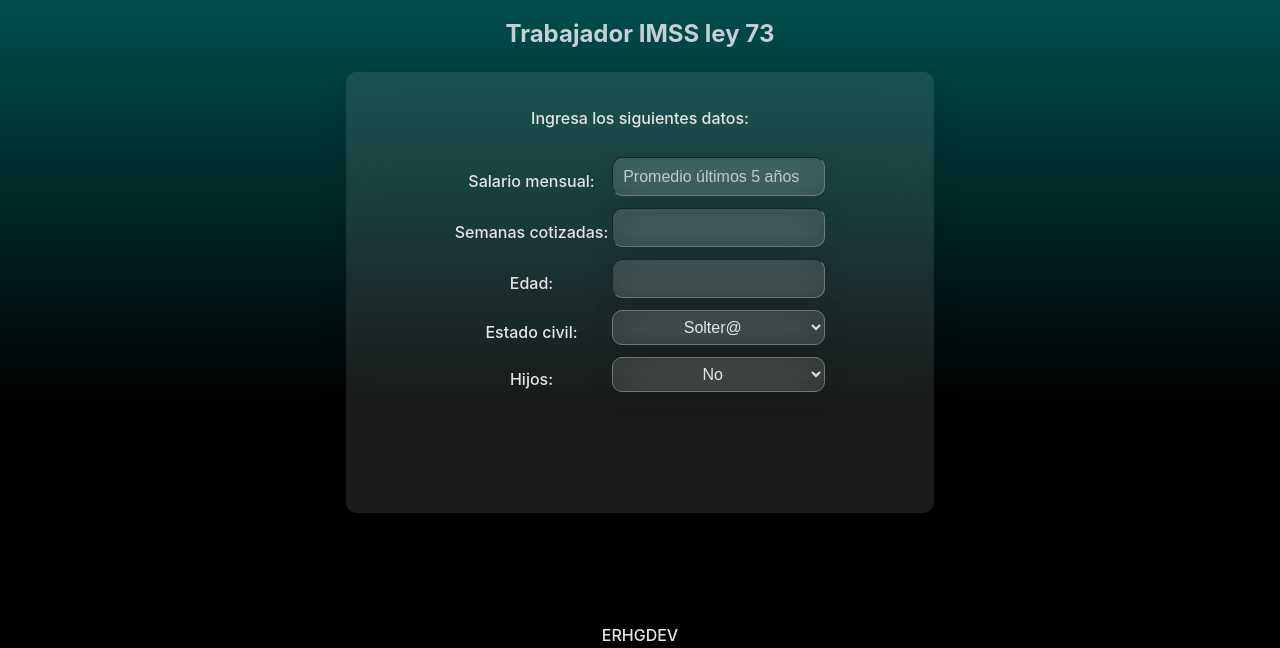
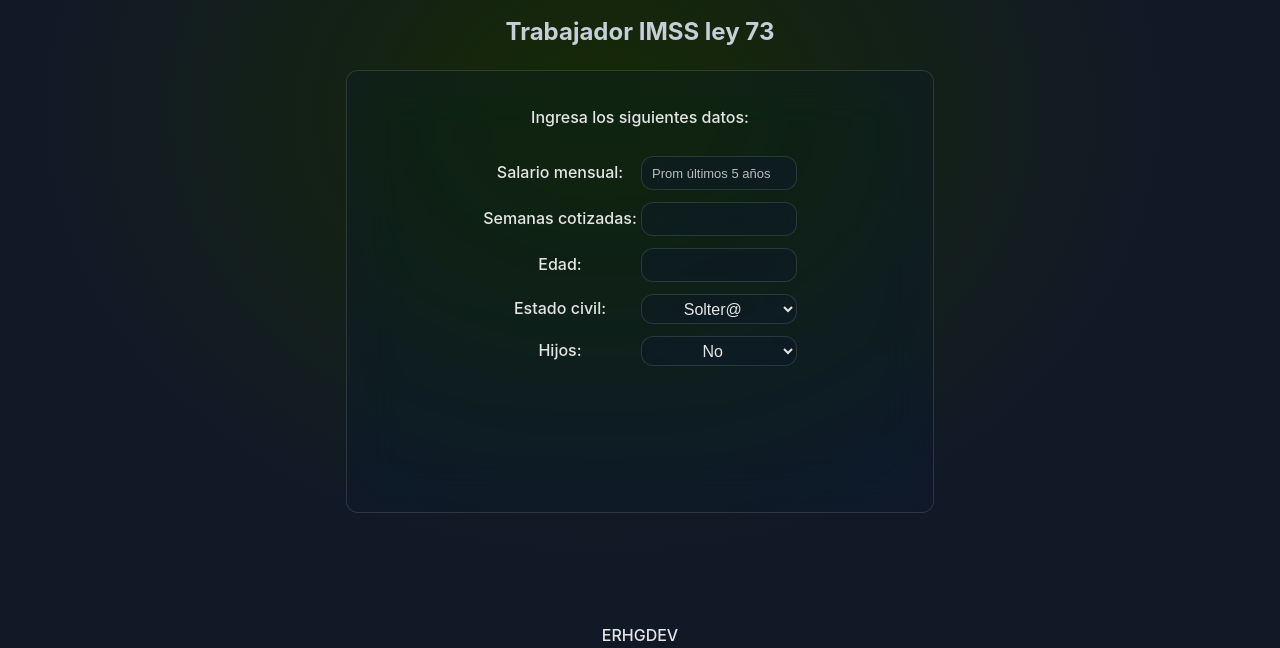
Before and after one commit to ERHGDEV/pensionL73, a website built with Vite: page index.html in a window 1280 px wide. Shown: the part 152-800 px from the top of the page. Built offline with nearby package versions, Linux system fonts and the light colour scheme.

Commit message:
update styles

```diff
--- a/sources/templates.js
+++ b/sources/templates.js
@@ -11,26 +11,26 @@
 
     <table id="formularioDatos">
       <tr>
-        <td>Salario mensual:</td>
-        <td><input type="number" id="salPromedio" placeholder="Promedio últimos 5 años" min="7467.91"></td>
+        <td class="text-label" >Salario mensual:</td>
+        <td><input type="number" id="salPromedio" placeholder="Prom últimos 5 años" min="7467.91"></td>
       </tr>
       <tr>
-        <td>Semanas cotizadas:</td>
+        <td class="text-label" >Semanas cotizadas:</td>
         <td><input type="number" id="semCotizadas" min="0"></td>
       </tr>
       <tr>
-        <td>Edad:</td>
+        <td class="text-label" >Edad:</td>
         <td><input type="number" id="edad" min="40"></td>
       </tr>
       <tr>
-        <td>Estado civil:</td>
+        <td class="text-label" >Estado civil:</td>
         <td> <select name="estadoCivil" id="estadoCivil">
           <option value="0">Solter@</option>
           <option value="1">Casad@</option>
         </select></td>
       </tr>
       <tr>
-        <td>Hijos:</td>
+        <td class="text-label" >Hijos:</td>
         <td> <select name="hijos" id="hijos">
           <option value="0">No</option>
           <option value="1">1</option>
--- a/style.css
+++ b/style.css
@@ -4,8 +4,10 @@
   font-weight: 500;
   color: #e5e5e5;
 
-  background: rgb(0,0,0);
-  background: linear-gradient(0deg, #000000 30%, #005050 82%);
+  background-color: #111927;
+  background-image:
+      radial-gradient(at 47% 33%, #162a04 0, transparent 59%),
+      radial-gradient(at 82% 65%, #111927 0, transparent 55%);
 
   font-synthesis: none;
   text-rendering: optimizeLegibility;
@@ -31,19 +33,21 @@
   margin: 0 auto;
 }
 
+
 #formulario {
   min-height: 420.375px;
   color: #e5e5e5;
-  background: rgba(255, 255, 255, 0.1);
-  box-shadow: 0 4px 30px rgba(0, 0, 0, 0.1);
-  backdrop-filter: blur(20px);
-  -webkit-backdrop-filter: blur(20px);
-  border-radius: 10px;
+  backdrop-filter: blur(25px) saturate(151%);
+  -webkit-backdrop-filter: blur(25px) saturate(151%);
+  background-color: rgba(17, 25, 40, 0.4);
+  border-radius: 12px;
+  border: 1px solid rgba(255, 255, 255, 0.125);
   padding: 10px 10px 10px 10px;
 }
 
 #formularioDatos input {
-  height: 35px;
+  width: 150px;
+  height: 30px;
   border-radius: 10px;
   border-width: 1px;
   font-size: 1em;
@@ -52,15 +56,16 @@
   margin-bottom: 8px;
 
   color: #e5e5e5;
-  background: rgba(255, 255, 255, 0.1);
-  box-shadow: 0 4px 30px rgba(0, 0, 0, 0.1);
-  backdrop-filter: blur(20px);
-  -webkit-backdrop-filter: blur(20px);
+  backdrop-filter: blur(25px) saturate(151%);
+  -webkit-backdrop-filter: blur(25px) saturate(151%);
+  background-color: rgba(17, 25, 40, 0.4);
+  border-radius: 12px;
+  border: 1px solid rgba(255, 255, 255, 0.125);
 
 }
 
 #formularioDatos select {
-  height: 35px;
+  height: 30px;
   border-radius: 10px;
   font-size: 1em;
   font-weight: 500;
@@ -68,14 +73,15 @@
   margin-bottom: 8px;
 
   color: #e5e5e5;
-  background: rgba(255, 255, 255, 0.1);
-  box-shadow: 0 4px 30px rgba(0, 0, 0, 0.1);
-  backdrop-filter: blur(20px);
-  -webkit-backdrop-filter: blur(20px);
+  backdrop-filter: blur(25px) saturate(151%);
+  -webkit-backdrop-filter: blur(25px) saturate(151%);
+  background-color: rgba(17, 25, 40, 0.4);
+  border-radius: 12px;
+  border: 1px solid rgba(255, 255, 255, 0.125);
 }
 
-#formularioDatos td {
-  line-height: 2;
+.text-label {
+  padding-bottom: 11px;
 }
 
 select {
@@ -85,11 +91,11 @@
 #resultado {
 
   color: #e5e5e5;
-  background: rgba(255, 255, 255, 0.1);
-  box-shadow: 0 4px 30px rgba(0, 0, 0, 0.1);
-  backdrop-filter: blur(20px);
-  border-radius: 10px;
-  box-shadow: 0 0 10px rgba(0, 0, 0, 0.1);
+  backdrop-filter: blur(25px) saturate(151%);
+  -webkit-backdrop-filter: blur(25px) saturate(151%);
+  background-color: rgba(17, 25, 40, 0.4);
+  border-radius: 12px;
+  border: 1px solid rgba(255, 255, 255, 0.125);
   padding: 10px;
 }
 
@@ -140,7 +146,7 @@
 
 }
 button:hover {
-  background-color: #005050;
+  background-color: #162a04;
   border-color: #01adad;
   color: #ffffff;
 }
@@ -191,6 +197,7 @@
 }
 
 ::placeholder {
+  font-size: small;
   color: #e5e5e5;
   opacity: 0.8; /* Firefox */
 }
```
